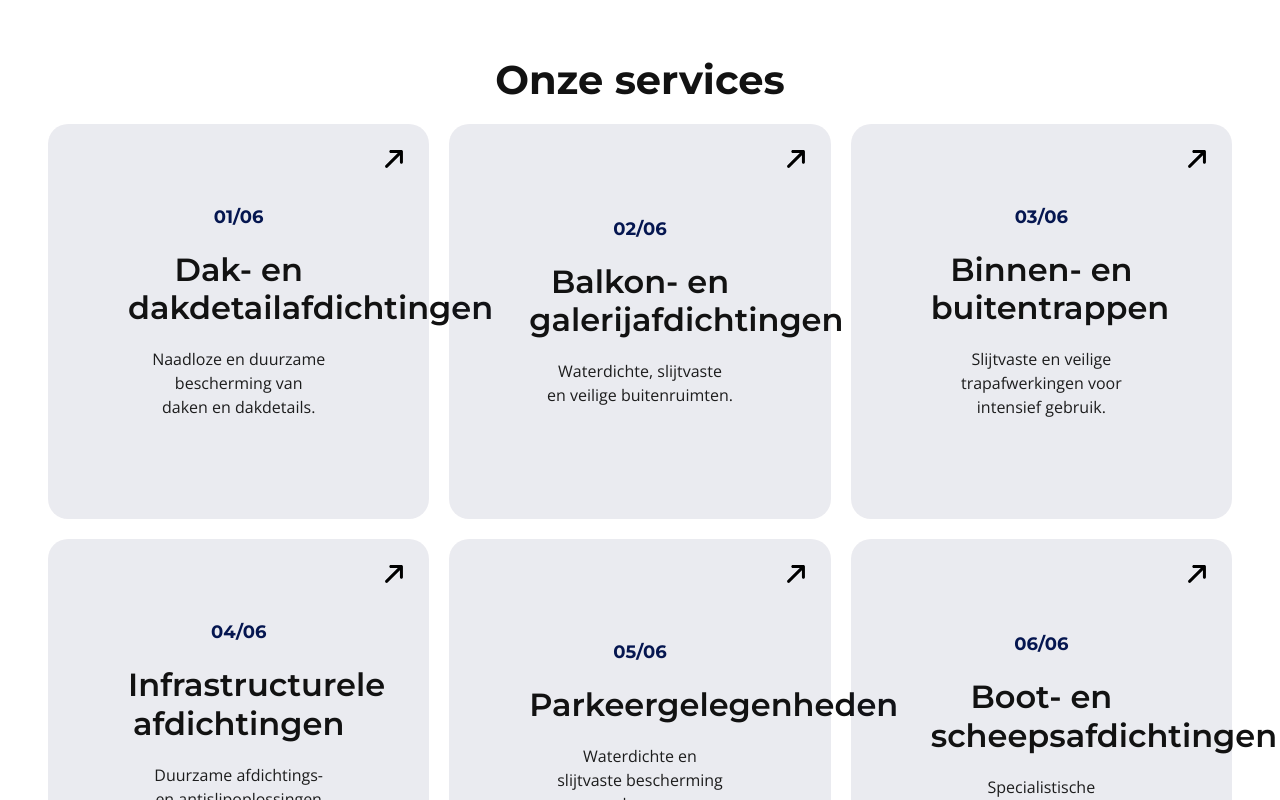
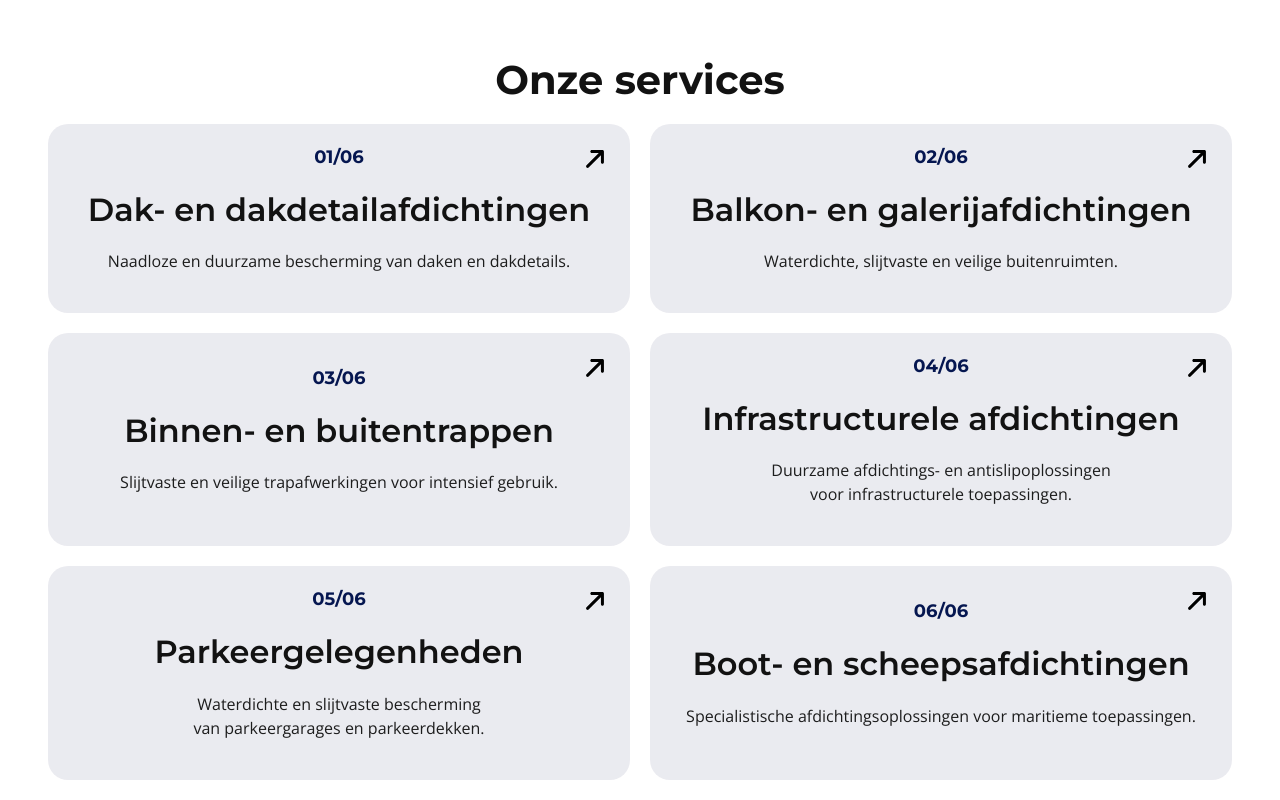
Before and after one commit to IsaacEswa/hydroflex, a SvelteKit app: page / in a window 1280 px wide. Shown: the part 680-1480 px from the top of the page. Built offline with nearby package versions, Linux system fonts and the light colour scheme.

Commit message:
#16 changed mediaquery to 1024px and did 2 columns instead of 3

```diff
--- a/src/lib/components/molecules/Tile.svelte
+++ b/src/lib/components/molecules/Tile.svelte
@@ -22,10 +22,13 @@
     display: flex;
     justify-content: center;
     flex-direction: column;
-    padding: var(--space-medium);
+    padding: var(--space-inner);
     text-align: center;
     position: relative;
     gap: var(--space-inner);
+
+    /* overflow-wrap: break-word;
+    hyphens: auto; */
 
     p {
       text-wrap: balance;
--- a/src/routes/+page.svelte
+++ b/src/routes/+page.svelte
@@ -97,9 +97,13 @@
       grid-template-rows: auto;
       gap: var(--space-inner);
 
-      @media (min-width: 768px) {
+      @media (min-width: 1024px) {
+        grid-template-columns: repeat(2, minmax(0, 1fr));
+      }
+
+      /* @media (min-width: 1024px) {
         grid-template-columns: repeat(3, minmax(0, 1fr));
-      }
+      } */
     }
   }
 </style>
```
